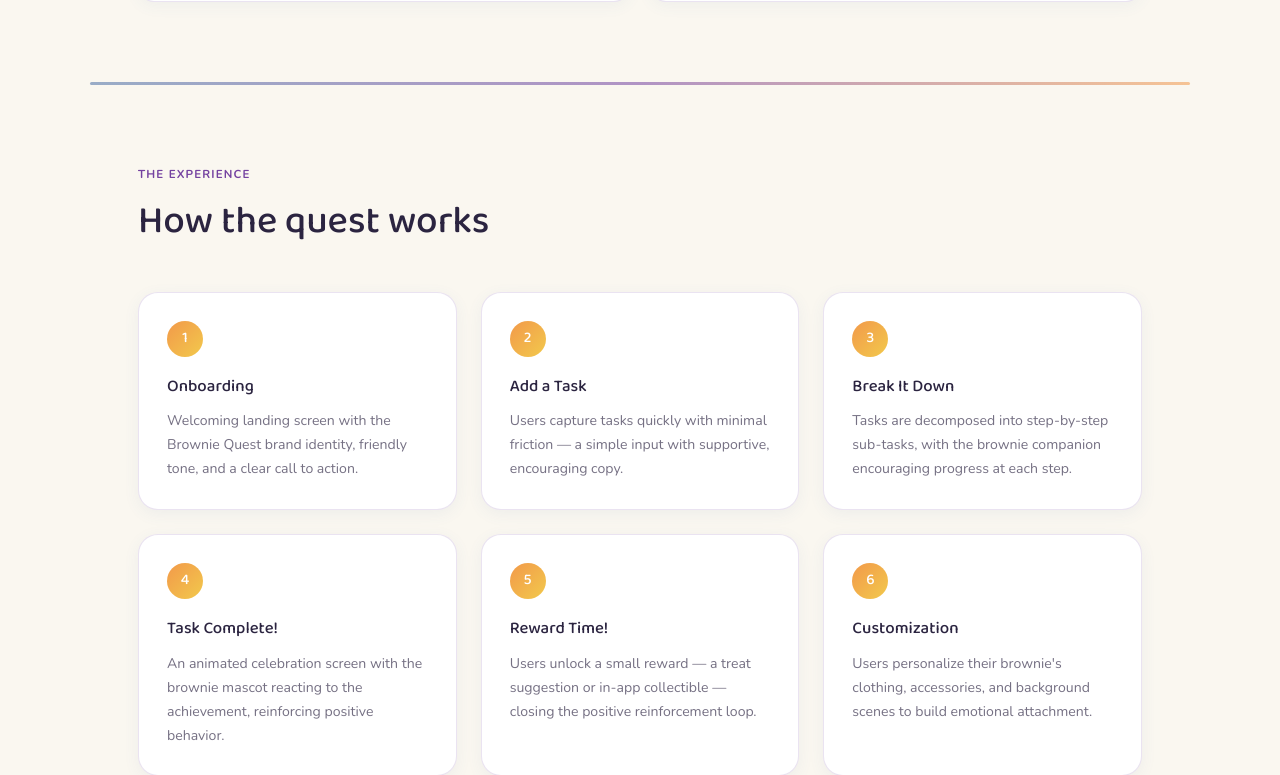
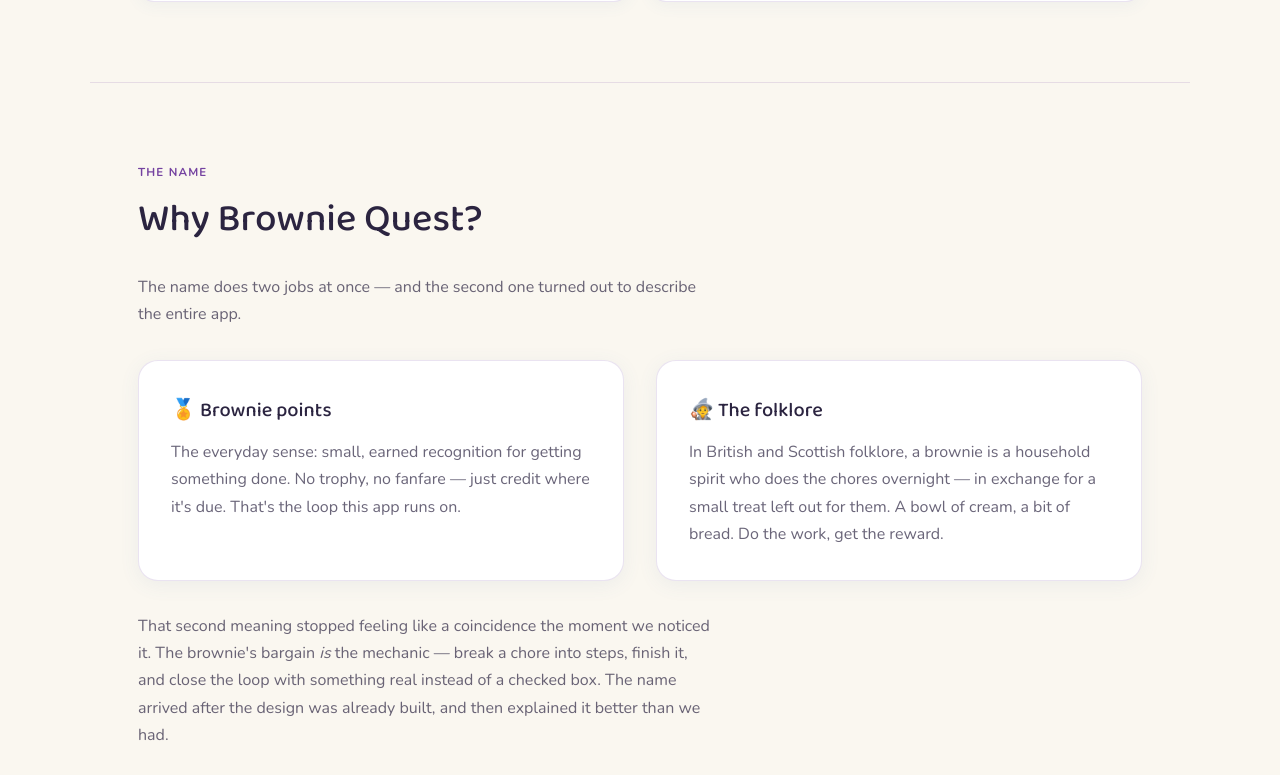
Before and after one commit to Aimeevdb/Aimee-s-Portfolio, a React (Create React App) app: page /brownie-quest in a window 1280 px wide. Shown: the part 1580-2355 px from the top of the page. Built offline with nearby package versions, Linux system fonts and the light colour scheme.

Commit message:
Add naming rationale section to Brownie Quest case study

```diff
--- a/src/pages/BrownieQuest.jsx
+++ b/src/pages/BrownieQuest.jsx
@@ -409,6 +409,40 @@ export default function BrownieQuest() {
         </div>
       </section>
 
+      <hr className="aq-hr" />
+
+      {/* THE NAME */}
+      <section className="aq-section">
+        <div className="aq-section-label">The Name</div>
+        <h2 className="aq-h2">Why Brownie Quest?</h2>
+        <p className="aq-p">
+          The name does two jobs at once — and the second one turned out to describe the entire app.
+        </p>
+        <div className="aq-two-col">
+          <div className="aq-card">
+            <h3 className="aq-card-h3">🏅 Brownie points</h3>
+            <p className="aq-p">
+              The everyday sense: small, earned recognition for getting something done. No trophy, no
+              fanfare — just credit where it's due. That's the loop this app runs on.
+            </p>
+          </div>
+          <div className="aq-card">
+            <h3 className="aq-card-h3">🧙 The folklore</h3>
+            <p className="aq-p">
+              In British and Scottish folklore, a brownie is a household spirit who does the chores
+              overnight — in exchange for a small treat left out for them. A bowl of cream, a bit of
+              bread. Do the work, get the reward.
+            </p>
+          </div>
+        </div>
+        <p className="aq-p" style={{ marginTop: "2rem" }}>
+          That second meaning stopped feeling like a coincidence the moment we noticed it. The
+          brownie's bargain <em>is</em> the mechanic — break a chore into steps, finish it, and close
+          the loop with something real instead of a checked box. The name arrived after the design
+          was already built, and then explained it better than we had.
+        </p>
+      </section>
+
       <hr className="aq-gradient-hr" />
 
       {/* SCREENS */}
```
